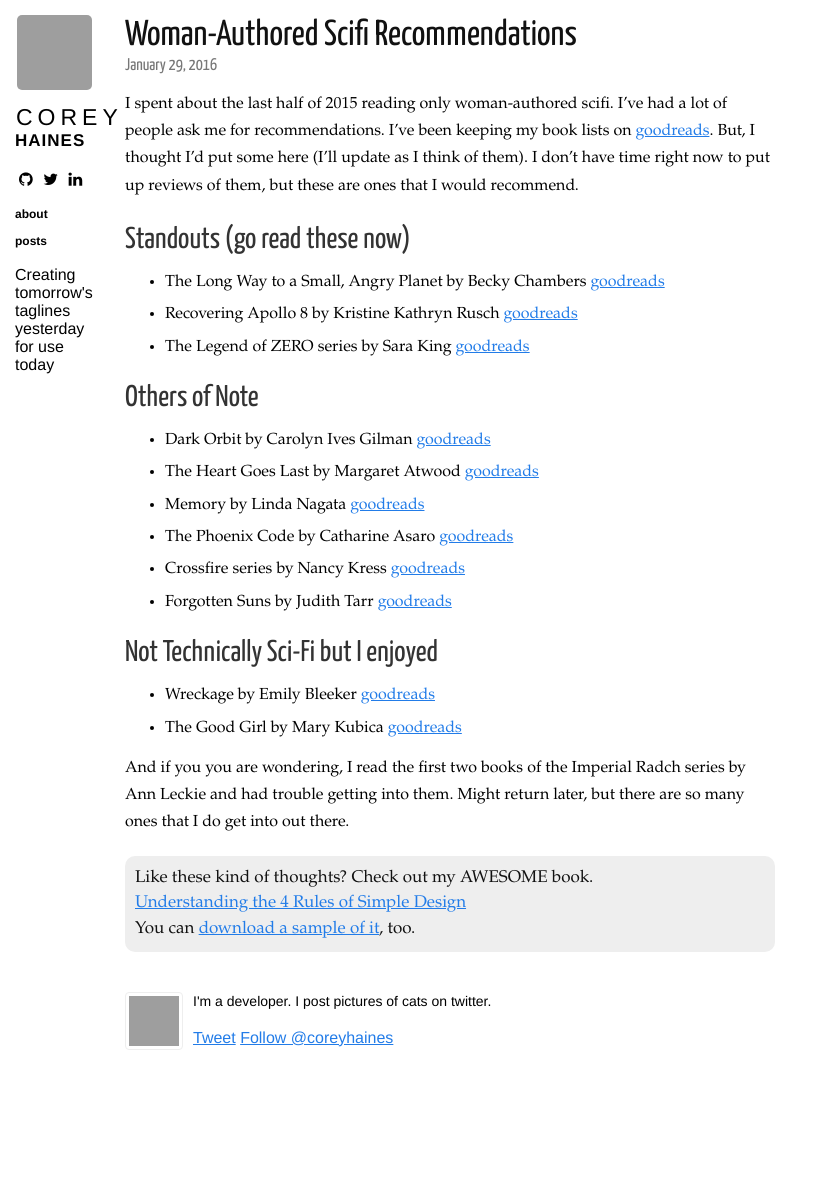
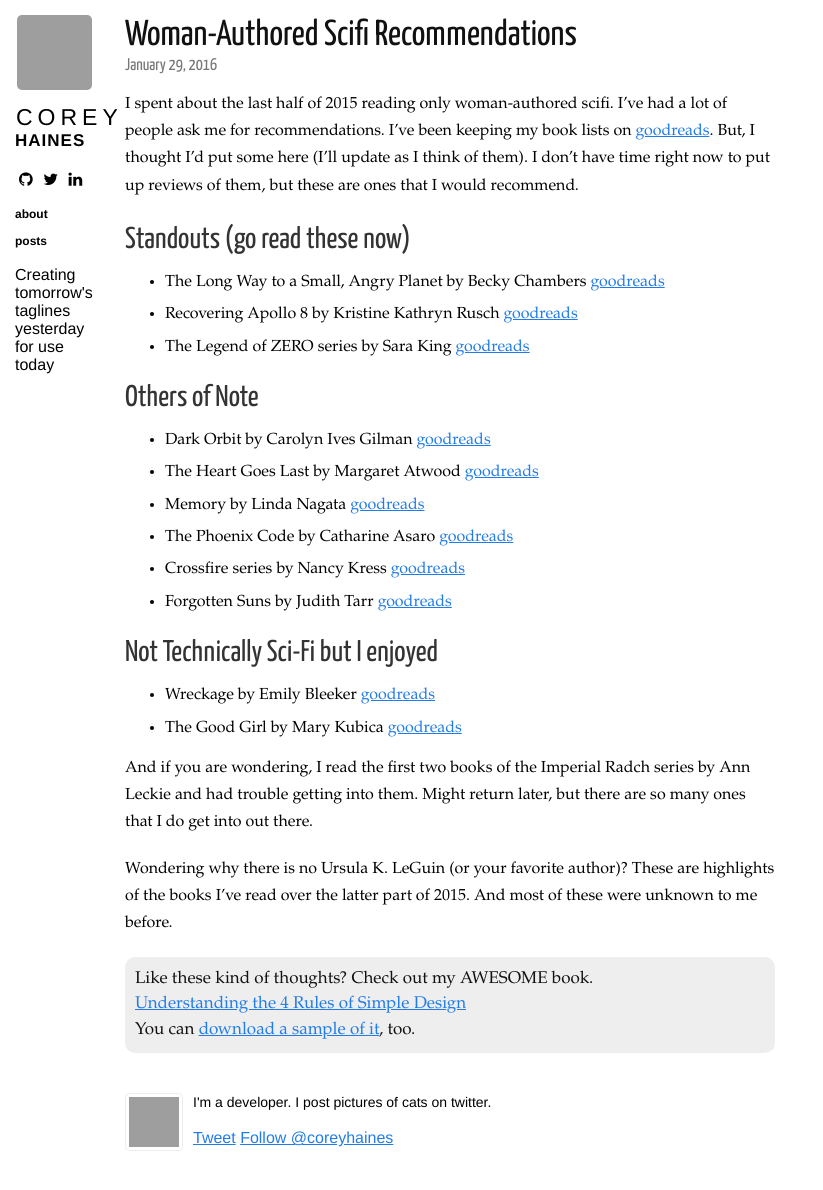
Before and after one commit to coreyhaines/coreyhaines.github.io, a Jekyll site: the page built from _posts/2016-01-29-woman-authored-scifi-recommendations.markdown, in a window 1280 px wide, cut to the strip 0-1207 px from the top of the page. Shown: the top 1190 px of the strip, without its empty margins (0-823 px from the left). Built offline with Jekyll 4.4.1, drawn with Linux system fonts in a browser that asks for light colours; nearby versions of some CDN libraries; Markdown is read by kramdown in place of the engine named in the settings; comment, search, counter and statistics services are not loaded; before the commit the page ends 1107 px from its top, so only the background shows below that; grey boxes are pictures that could not be loaded.

Commit message:
Y No Ursula K. LeGuin?

```diff
--- a/_posts/2016-01-29-woman-authored-scifi-recommendations.markdown
+++ b/_posts/2016-01-29-woman-authored-scifi-recommendations.markdown
@@ -27,4 +27,6 @@
 
 
 
-And if you you are wondering, I read the first two books of the Imperial Radch series by Ann Leckie and had trouble getting into them. Might return later, but there are so many ones that I do get into out there.
+And if you are wondering, I read the first two books of the Imperial Radch series by Ann Leckie and had trouble getting into them. Might return later, but there are so many ones that I do get into out there.
+
+Wondering why there is no Ursula K. LeGuin (or your favorite author)? These are highlights of the books I've read over the latter part of 2015. And most of these were unknown to me before.
```
